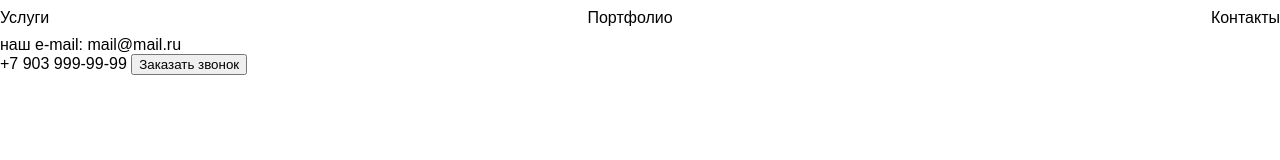
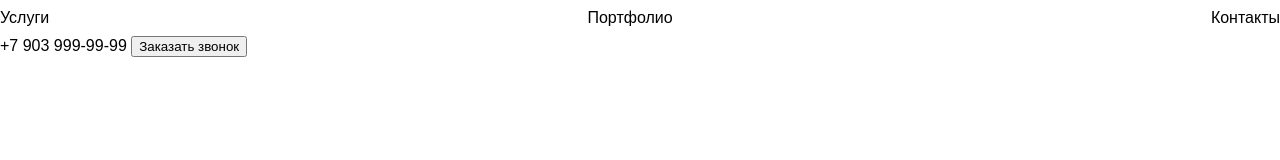
Before and after one commit to PostironyEnjoyer/special-app, a plain HTML site: page index.html in a window 1280 px wide. Drawn offline with Linux system fonts and the light colour scheme.

Commit message:
e-mail removed

```diff
--- a/index.html
+++ b/index.html
@@ -17,9 +17,6 @@
             <a href="#contacts">Контакты</a>
         </nav>
         <div>
-            наш e-mail: <a href="mailto:mail@mail.ru"> mail@mail.ru</a>
-        </div>
-        <div>
             <a href="tel:+79039999999">+7 903 999-99-99</a>
             <button>Заказать звонок</button>
         </div>
```
